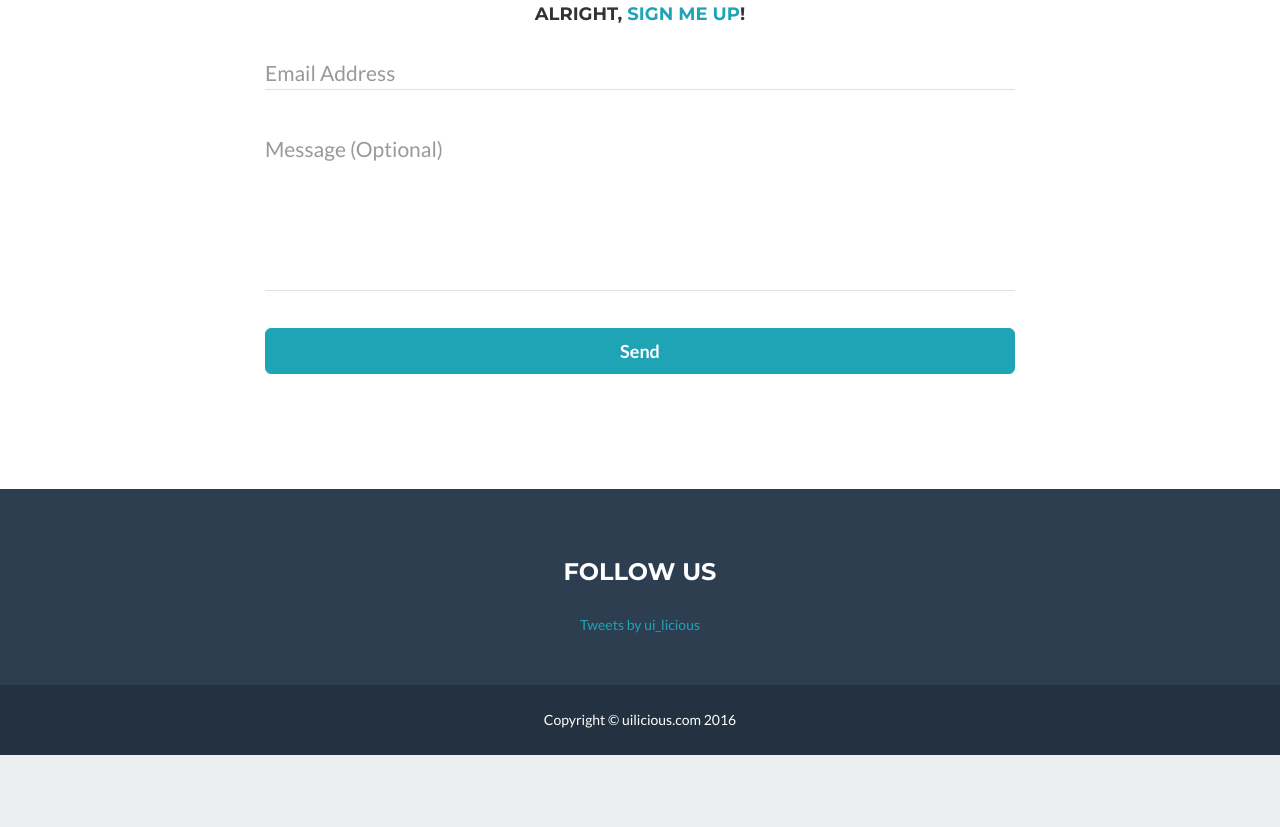
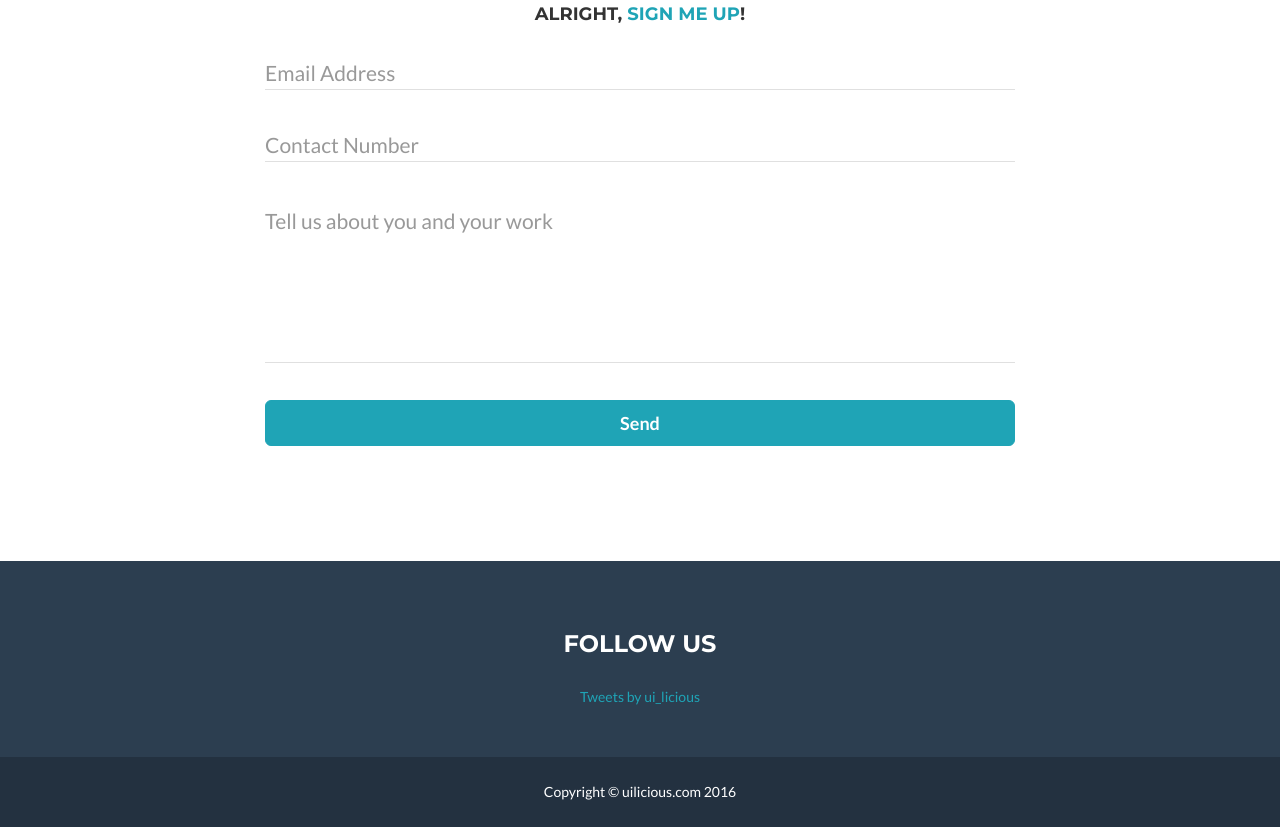
Before and after one commit to uilicious/uilicious.github.io, a website: page index.html in a window 1280 px wide. Shown: the part 3194-4021 px from the top of the page. Before the commit the page ends 3949 px from the top, so only its background shows below. Drawn offline with nearby package versions, Linux system fonts and the light colour scheme.

Commit message:
Improve contact form.

```diff
--- a/index.html
+++ b/index.html
@@ -363,8 +363,16 @@
                     </div>
                     <div class="row control-group">
                         <div class="form-group col-xs-12 floating-label-form-group controls">
-                            <label>Message (Optional)</label>
-                            <textarea rows="5" class="form-control" placeholder="Message (Optional)" id="message"
+                            <label>Contact Number</label>
+                            <input name="contact_num" type="text" class="form-control" placeholder="Contact Number" id="contact_num"
+                                   required data-validation-required-message="Please enter your contact number.">
+                            <p class="help-block text-danger"></p>
+                        </div>
+                    </div>
+                    <div class="row control-group">
+                        <div class="form-group col-xs-12 floating-label-form-group controls">
+                            <label>Tell us about you and your work</label>
+                            <textarea rows="5" class="form-control" placeholder="Tell us about you and your work" id="message"
                                       name="message"
                                       data-validation-required-message="Please enter a message."></textarea>
                             <p class="help-block text-danger"></p>
```
